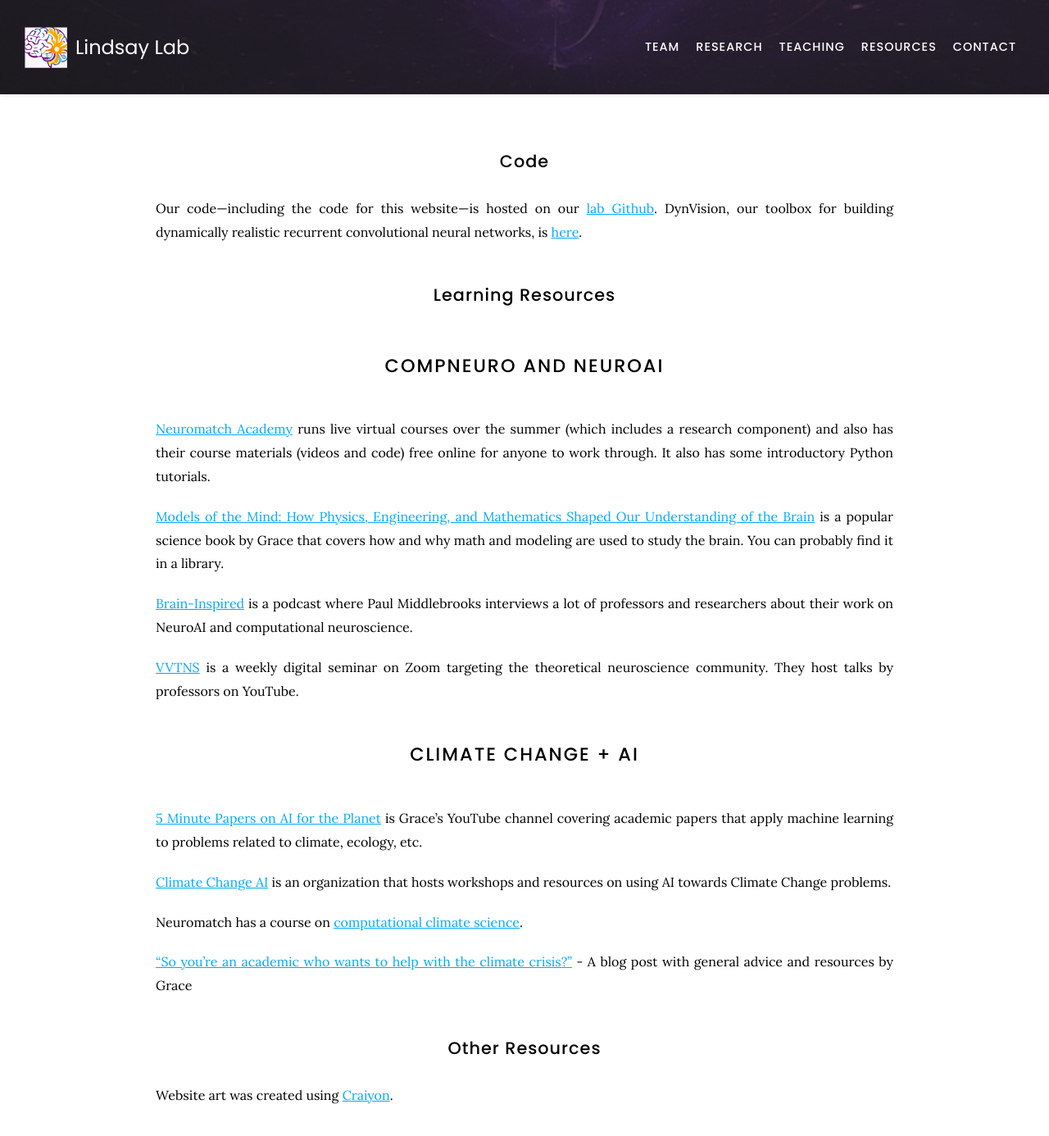
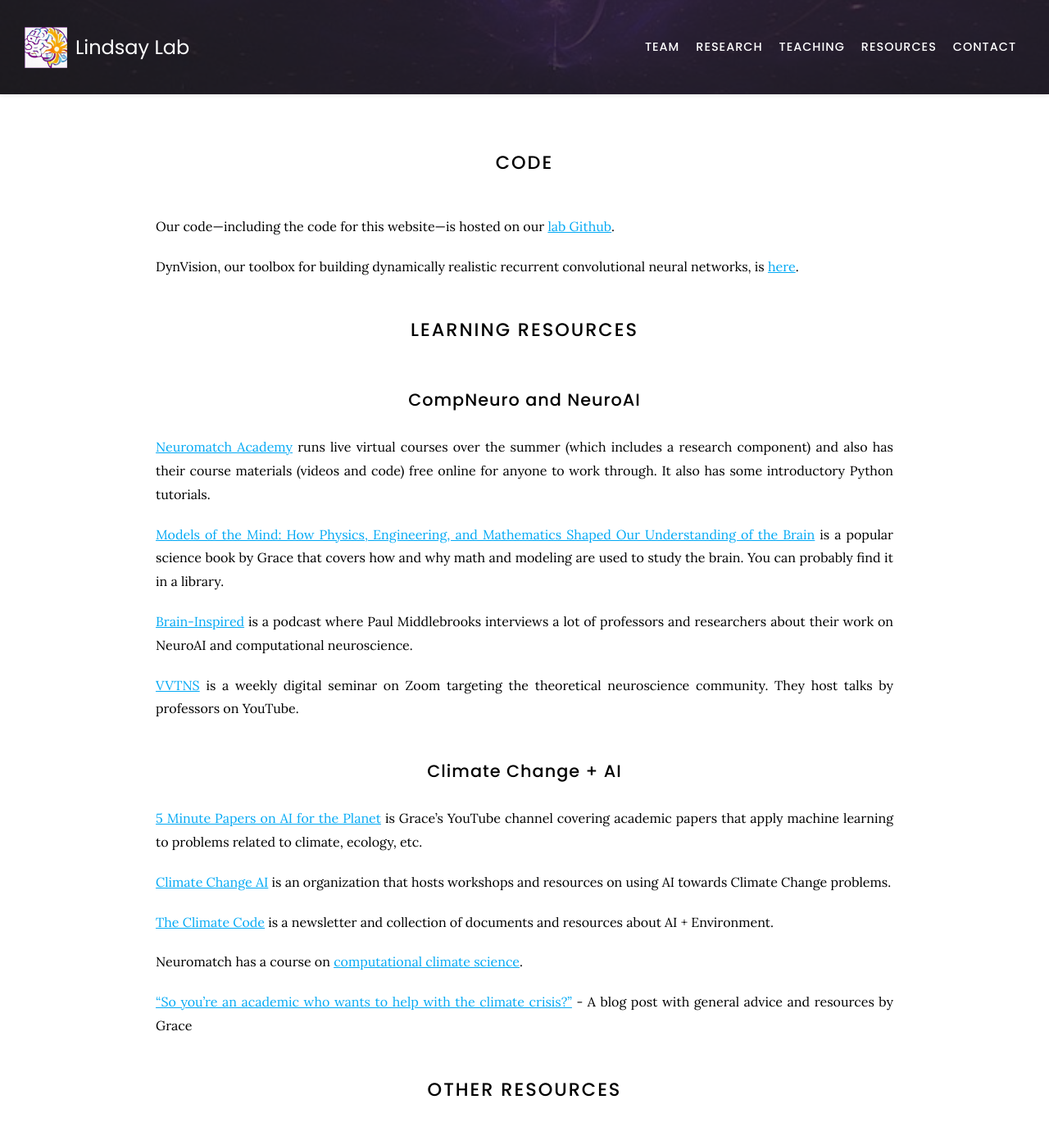
Before and after one commit to Lindsay-Lab/lindsay-lab.github.io, a Jekyll site: the page built from tools/index.md, in a window 1280 px wide and 1400 px high. Shown: the top 1386 px of the window at 82% size. Built offline with Jekyll 4.4.1, drawn with Linux system fonts in a browser that asks for light colours; nearby versions of some CDN libraries.

Commit message:
Update index.md

```diff
--- a/tools/index.md
+++ b/tools/index.md
@@ -5,13 +5,14 @@ nav:
   tooltip: Code and resources
 ---
 
-## Code
+# Code
 Our code&mdash;including the code for this website&mdash;is hosted on our [lab Github](https://github.com/Lindsay-Lab).
+
 DynVision, our toolbox for building dynamically realistic recurrent convolutional neural networks, is [here](https://github.com/Lindsay-Lab/DynVision/).
 
-## Learning Resources
+# Learning Resources
 
-# CompNeuro and NeuroAI
+## CompNeuro and NeuroAI
 
 [Neuromatch Academy](https://neuromatch.io/open-education-resources/) runs live virtual courses over the summer (which includes a research component) and also has their course materials (videos and code) free online for anyone to work through. It also has some introductory Python tutorials.
 
@@ -21,11 +22,13 @@ DynVision, our toolbox for building dynamically realistic recurrent convolutiona
 
 [VVTNS](https://www.youtube.com/@theoreticalneuroscience6062) is a weekly digital seminar on Zoom targeting the theoretical neuroscience community. They host talks by professors on YouTube.
 
-# Climate Change + AI
+## Climate Change + AI
 
 [5 Minute Papers on AI for the Planet](https://www.youtube.com/@AIforthePlanet) is Grace's YouTube channel covering academic papers that apply machine learning to problems related to climate, ecology, etc.
 
 [Climate Change AI](https://www.climatechange.ai/) is an organization that hosts workshops and resources on using AI towards Climate Change problems.
+
+[The Climate Code](https://the-climate-code.beehiiv.com/) is a newsletter and collection of documents and resources about AI + Environment.
 
 Neuromatch has a course on [computational climate science](https://neuromatch.io/computational-tools-for-climate-science-course/).
 
@@ -33,7 +36,7 @@ Neuromatch has a course on [computational climate science](https://neuromatch.io
 
 
 
-## Other Resources
+# Other Resources
 
 Website art was created using [Craiyon](https://www.craiyon.com/).
 
```
